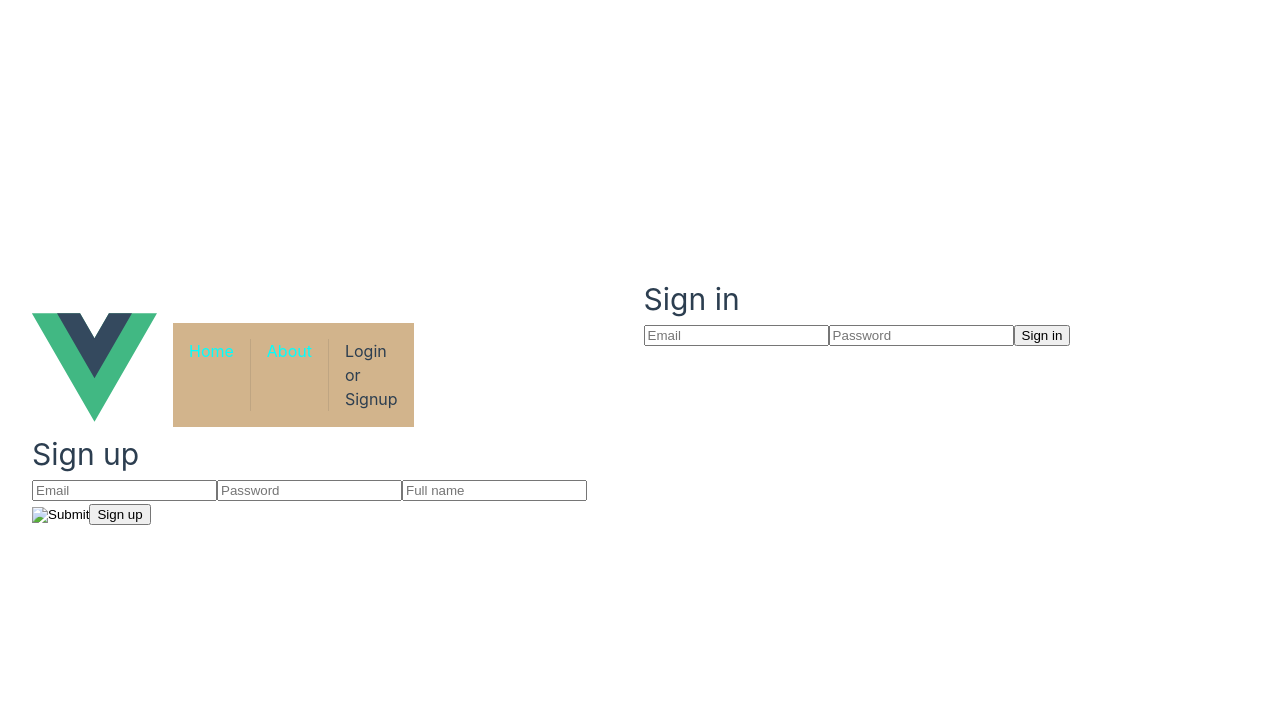
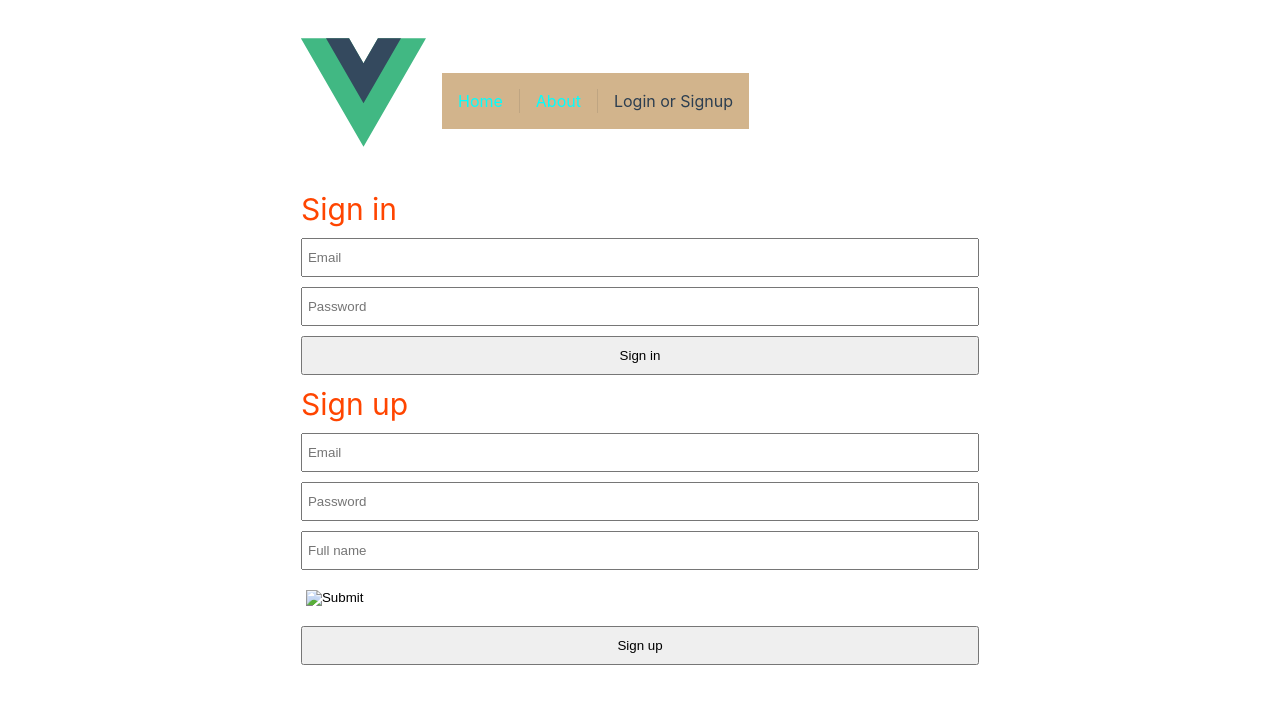
Before and after one commit to mplorex/Vue-project, a Vue app in the folder likes/: page /Login-Signup in a window 1280 px wide. Shown: the top 704 px of the page. Built offline with nearby package versions, Linux system fonts and the light colour scheme.

Commit message:
login layout

```diff
--- a/likes/src/App.vue
+++ b/likes/src/App.vue
@@ -11,9 +11,7 @@ import { RouterLink, RouterView } from "vue-router";
       width="125"
       height="125"
     />
-
     <div class="wrapper">
-
       <nav>
         <RouterLink to="/">Home</RouterLink>
         <RouterLink to="/about">About</RouterLink>
@@ -29,9 +27,14 @@ import { RouterLink, RouterView } from "vue-router";
 header {
   line-height: 1.5;
   max-height: 30vh;
+  width: 100%;
   display: flex;
   justify-content: flex-start;
   margin: 30px 150px 0px 0px;
+}
+.app {
+  display: flex;
+  flex-flow: column;
 }
 
 .logo {
--- a/likes/src/assets/main.css
+++ b/likes/src/assets/main.css
@@ -4,7 +4,7 @@
   max-width: 1280px;
   margin: 0 auto;
   padding: 2rem;
-
+  /* display: block; */
   font-weight: normal;
 }
 
@@ -28,7 +28,7 @@ a,
   }
 
   #app {
-    display: grid;
+    display: block;
     grid-template-columns: 1fr 1fr;
     padding: 0 2rem;
   }
--- a/likes/src/views/LoginSignup.vue
+++ b/likes/src/views/LoginSignup.vue
@@ -1,18 +1,42 @@
 <template>
+<div class="login">
     <form>
         <h1> Sign in </h1>
-    <input type="email" placeholder="Email" />
-    <input type="password" placeholder="Password" />
-    <button>Sign in</button>
+        <div class="login_layout">
+        <input class="field" type="email" placeholder="Email" />
+        <input class="field" type="password" placeholder="Password" />
+        <button class="field btn">Sign in</button>
+        </div>
+
     </form>
     <form>
         <h1> Sign up </h1>
-    <input type="email" placeholder="Email" />
-    <input type="password" placeholder="Password"/>
-    <input type="text" placeholder="Full name"/>
-    <input type="image" placeholder="Insert image"/>
-    <button> Sign up</button>
+        <div class="login_layout">
+            <input class="field" type="email" placeholder="Email" />
+            <input class="field" type="password" placeholder="Password"/>
+            <input class="field" type="text" placeholder="Full name"/>
+            <input class="field txt" type="image" placeholder="Insert image"/>
+            <button class="field btn"> Sign up</button>
+        </div>
+
     </form>
+</div>
 </template>
 
-<style></style>
+<style>
+.login {
+    color: orangered;
+    min-height: 100vh;
+    display: block;
+    align-items: center;
+    margin-top: 30px;
+}
+.login_layout {
+    display: flex;
+    flex-direction: column;
+}
+.field {
+    padding: 10px 5px;
+    margin: 5px 0;
+}
+</style>
```
Lines whose indentation alone changed are shown as unchanged.
